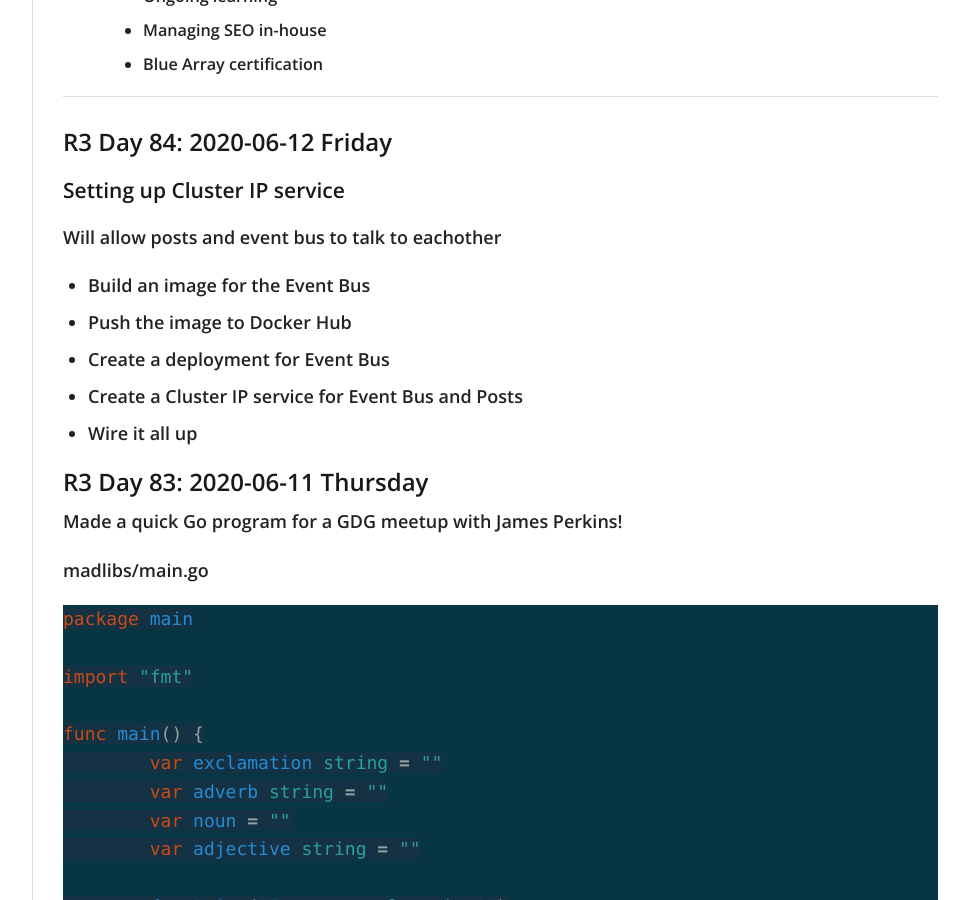
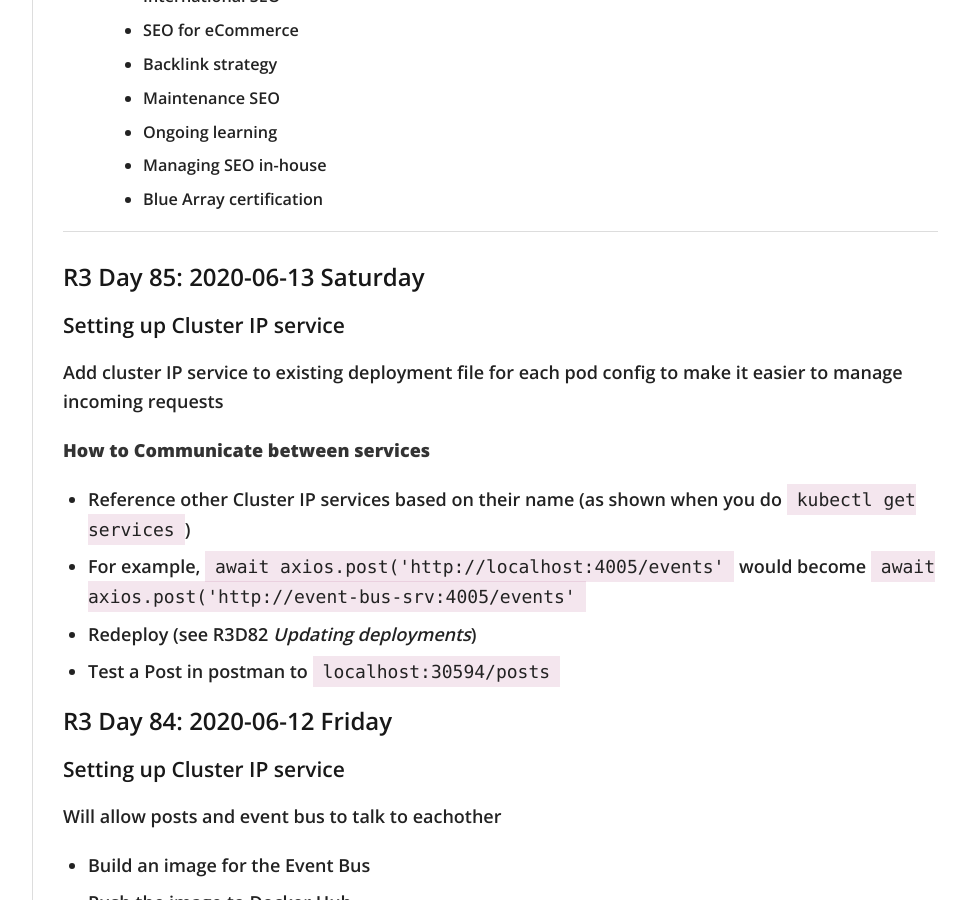
Before and after one commit to virtual/100daysofcode, a Jekyll site: the page built from index.md, in a window 1280 px wide and 900 px high, scrolled down 4307 px. Shown: the whole window, without its empty margins (272-1241 px from the left). Built offline with Jekyll 4.4.1, drawn with Linux system fonts in a browser that asks for light colours; nearby versions of some CDN libraries; our own code applies the rules of GitHub Pages for plain Markdown files; some of the changed text lies outside the part shown.

Commit message:
cluster ips for events and posts

```diff
--- a/index.md
+++ b/index.md
@@ -73,6 +73,7 @@
   - Day 52: Learn Phaser: Physics ✓
 - GDG Meetup
   - Day 53: AMP Website Workshop
+  - Day 83: Go with James Perkins
 - [Microservices with Node JS and React](https://www.udemy.com/course/microservices-with-node-js-and-react/)
   - Day 57: Section 1✓: Fundamental Ideas Around Microservices
   - Day 58: Section 2: A Mini-Microservices App (setup and services)
@@ -92,7 +93,10 @@
   - Day 78: Section 24✓: Basics of Docker (Running Node.js in a Docker Container)
   - Day 79: Section 3✓: Running services with Docker (Create Dockerfile for posts)
   - Day 80: Section 4: Orchestrating Collections of Services with Kubernetes (Getting started: Kubernetes)
-  - Day 81: Section 4: Orchestrating Collections of Services with Kubernetes (Deployments)
+  - Day 81: Section 4: Orchestrating Collections... (Deployments)
+  - Day 82: Section 4: Orchestrating Collections... (Updating deployments, creating services)
+  - Day 84: Section 4: Orchestrating Collections... (Intro to ClusterIPs)
+  - Day 85: Section 4: Orchestrating Collections... (Setup ClusterIPs for Posts & Events)
 - Develop out [Knight University using TailwindCSS](https://virtual.github.io/knightu/)
   - Day 55: Hero, subfeature
 - Other projects/APIs
@@ -132,6 +136,19 @@
   - Blue Array certification
 
 ---
+
+## R3 Day 85: 2020-06-13 Saturday
+
+### Setting up Cluster IP service
+
+Add cluster IP service to existing deployment file for each pod config to make it easier to manage incoming requests
+
+__How to Communicate between services__
+
+- Reference other Cluster IP services based on their name (as shown when you do `kubectl get services`)
+- For example, `await axios.post('http://localhost:4005/events'` would become `await axios.post('http://event-bus-srv:4005/events'`
+- Redeploy (see R3D82 _Updating deployments_)
+- Test a Post in postman to `localhost:30594/posts`
 
 ## R3 Day 84: 2020-06-12 Friday
 
```
